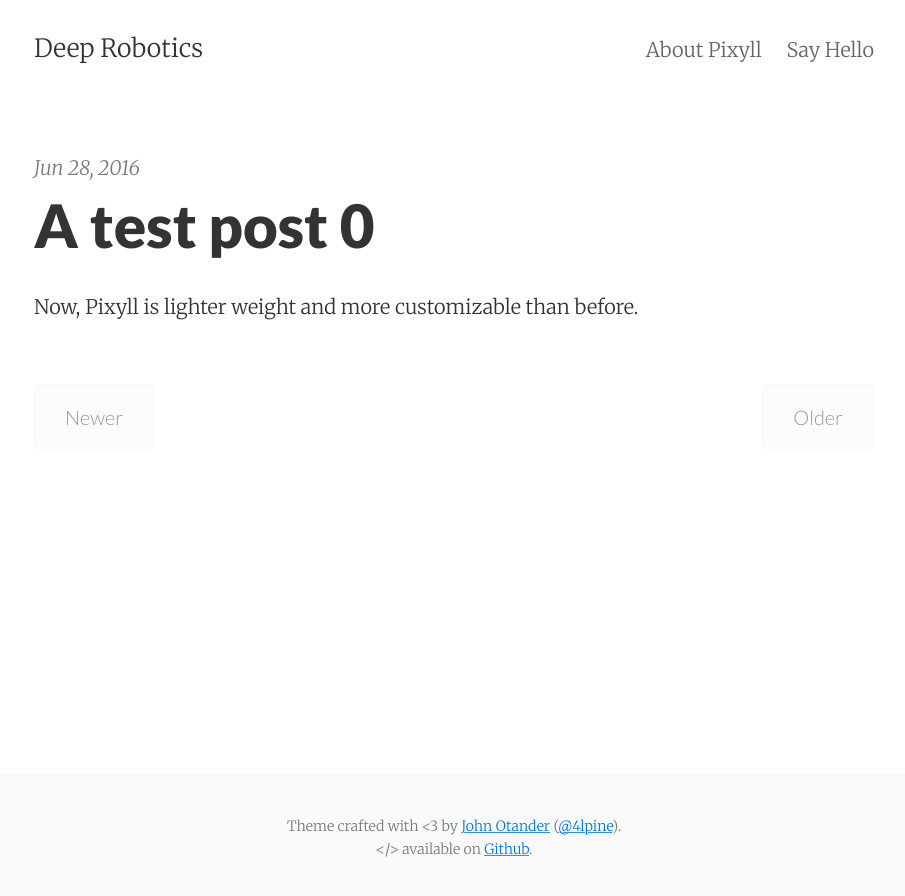
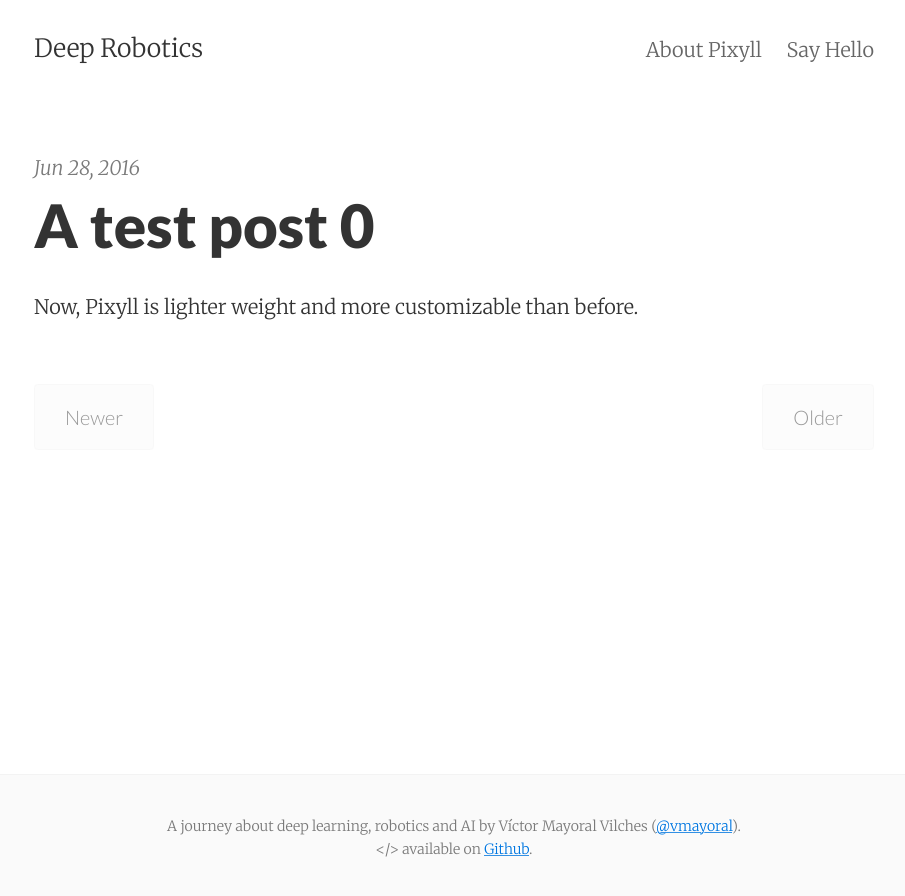
Before and after one commit to vmayoral/oldblog, a Jekyll site: the page built from index.html, in a window 1280 px wide. Shown: the top 896 px of the page, without its empty margins (186-1091 px from the left). Built offline with Jekyll 4.4.1, drawn with Linux system fonts in a browser that asks for light colours; the list of posts is cut into pages by our own code.

Commit message:
Hack footer

```diff
--- a/_includes/footer.html
+++ b/_includes/footer.html
@@ -1,8 +1,9 @@
 <footer class="center">
   <div class="measure">
     <small>
-      Theme crafted with &lt;3 by <a href="http://johnotander.com">John Otander</a> (<a href="https://twitter.com/4lpine">@4lpine</a>).<br>
-      &lt;/&gt; available on <a href="https://github.com/johnotander/pixyll">Github</a>.
+
+A journey about deep learning, robotics and AI by Víctor Mayoral Vilches (<a href="http://github.com/vmayoral">@vmayoral</a>).<br>
+      &lt;/&gt; available on <a href="https://github.com/vmayoral/vmayoral.github.io">Github</a>.
     </small>
   </div>
 </footer>
```
